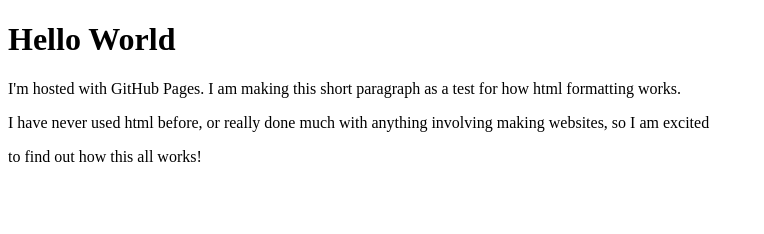
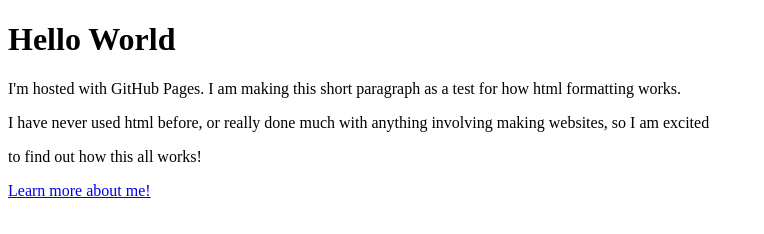
Before and after one commit to Ben-Samuelson/Ben-Samuelson.github.io, a plain HTML site: page index.html in a window 1280 px wide. Shown: the whole page, without its empty margins (0-764 px from the left). Drawn offline with Linux system fonts and the light colour scheme.

Commit message:
Update index.html

```diff
--- a/index.html
+++ b/index.html
@@ -5,5 +5,6 @@
 <p>  I'm hosted with GitHub Pages. I am making this short paragraph as a test for how html formatting works.</p>
 <p> I have  never used html before, or really done much with anything involving making websites, so I am excited</p>
 <p> to find out how this all works!</p>
+<a href="https://www.youtube.com/watch?v=GFq6wH5JR2A">Learn more about me!</a>
 </body>
 </html>
```
